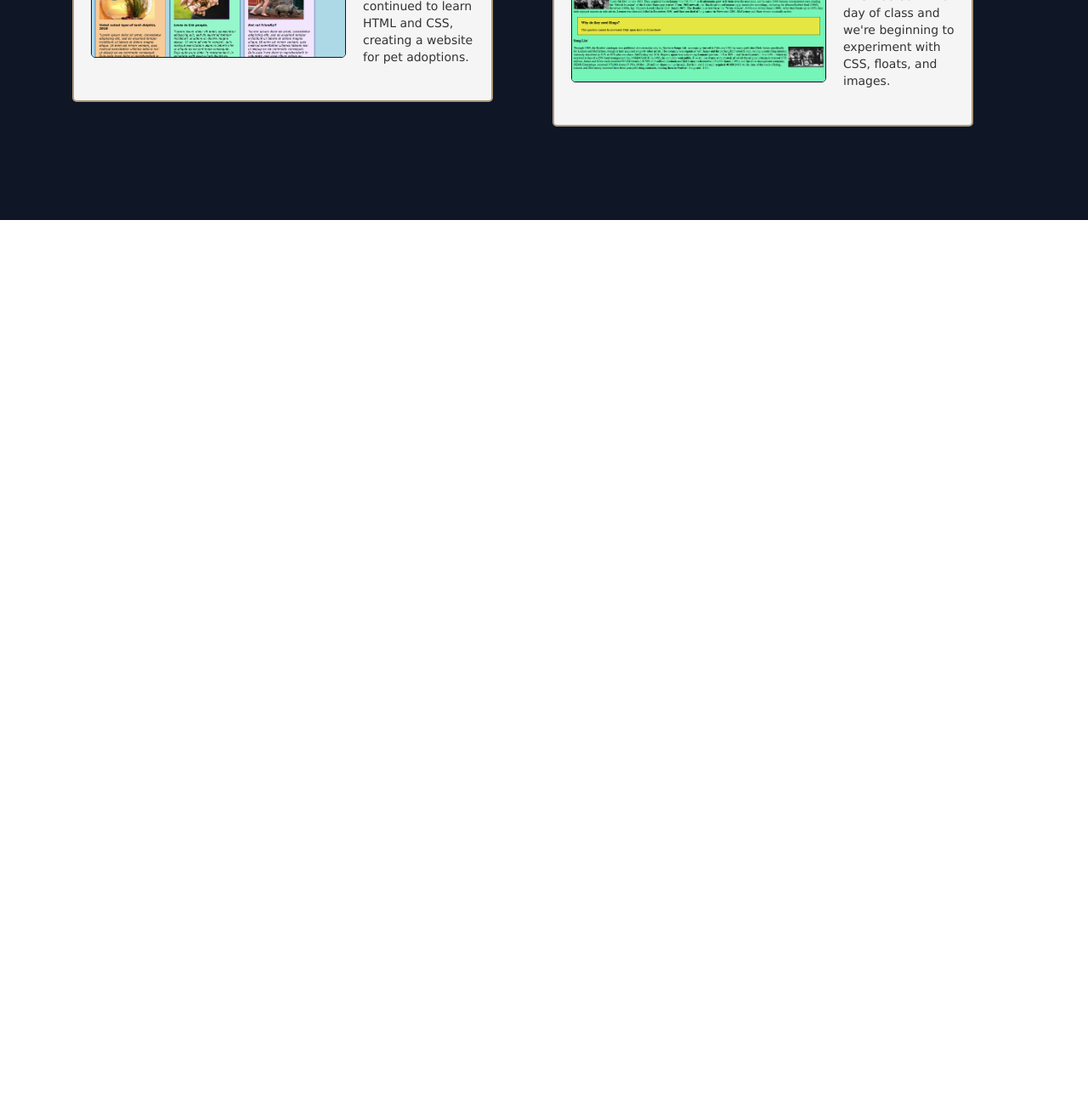
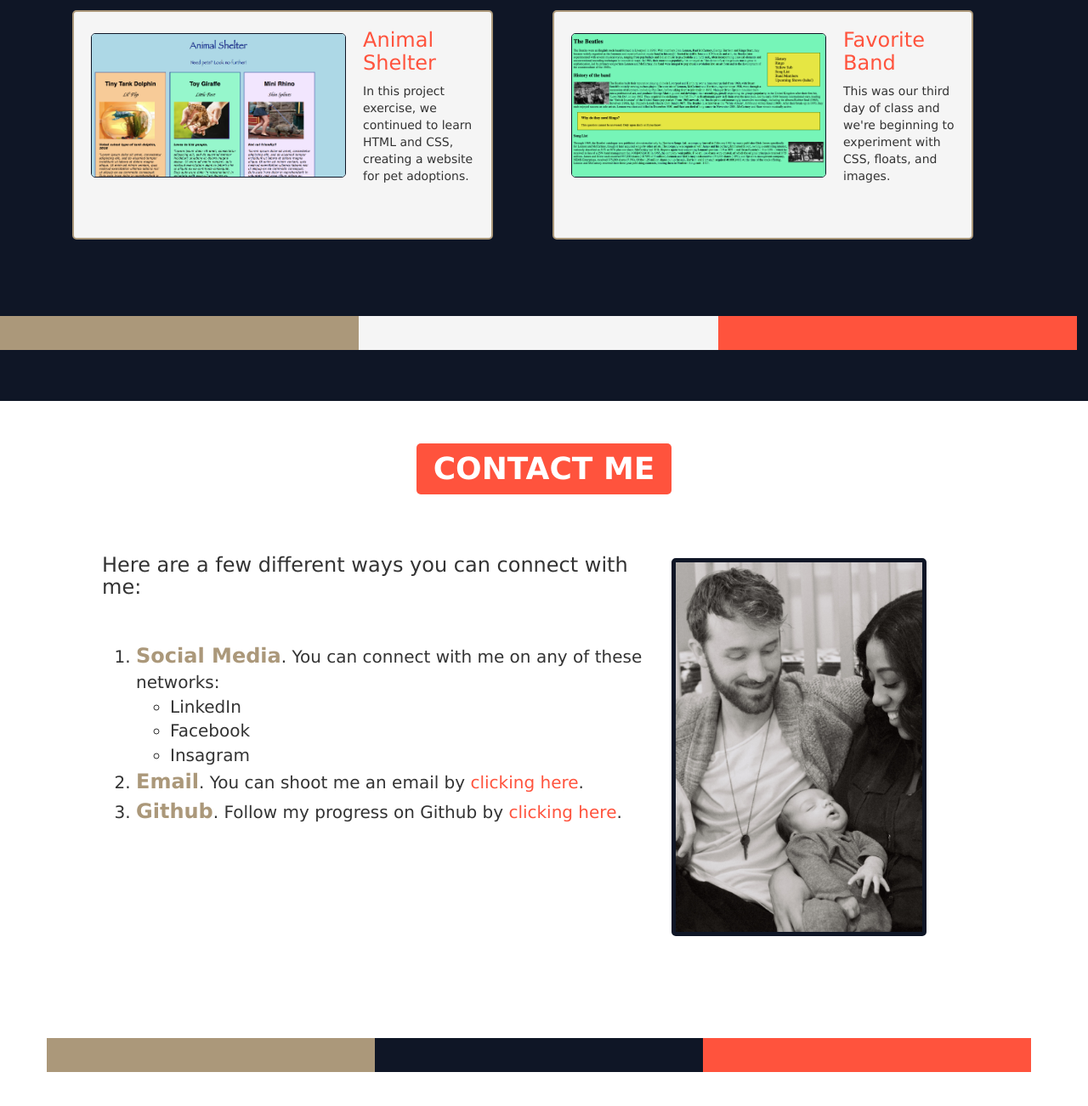
Before and after one commit to ChrisMCrow/portfolio, a plain HTML site: page index.html in a window 1280 px wide. Shown: the part 1342-2644 px from the top of the page at 85% size. Before the commit the page ends 1601 px from the top, so only its background shows below. Drawn offline with nearby package versions, Linux system fonts and the light colour scheme.

Commit message:
add contact me section, additional about me content and formatting

```diff
--- a/css/styles.css
+++ b/css/styles.css
@@ -55,6 +55,15 @@ h1 {
   margin-right: 50px;
   margin-bottom: 50px;
   padding: 20px 50px 20px 50px;
+  overflow: auto;
+}
+
+h4 {
+  width: auto;
+  text-decoration: underline;
+  font-size: 24px;
+  color: #ab987a;
+  font-weight: bold;
 }
 
 #headshot {
@@ -72,16 +81,20 @@ h1 {
   margin-bottom: 40px;
 }
 
-#leftcolor {
+#leather {
   background-color: #ab987a
 }
 
-#centercolor {
+#navy {
   background-color: #0f1626;
 }
 
-#rightcolor {
+#coral {
   background-color: #ff533d;
+}
+
+#eggshell {
+  background-color: #f5f5f5;
 }
 
 #mywork {
@@ -108,9 +121,34 @@ h1 {
 
 .projects {
   overflow: auto;
+  height: 270px;
   background-color: #f5f5f5;
   border: 2px solid #ab987a;
   border-radius: 5px;
   margin: 20px;
   padding-right: 20px;
 }
+
+#contactme h1 {
+  color: #fff;
+  background-color: #ff533d;
+}
+
+#contactme img {
+  float: right;
+  width: 300px;
+  margin: 25px 20px 50px 20px;
+  border: 5px solid #0f1626;
+  border-radius: 5px;
+}
+
+ol {
+  font-size: 20px;
+  margin-top: 50px;
+}
+
+.important {
+  font-size: 24px;
+  color: #ab987a;
+  font-weight: bold;
+}
--- a/index.html
+++ b/index.html
@@ -18,9 +18,9 @@
         </div>
         <div class="col-sm-4">
           <ul class="nav nav-pills">
-            <li role="presentation" class="active"><a href="#">Home</a></li>
-            <li role="presentation"><a href="#">About Me</a></li>
+            <li role="presentation" class="active"><a href="#">About Me</a></li>
             <li role="presentation"><a href="#">My Work</a></li>
+            <li role="presentation"><a href="#">Contact Me</a></li>
           </ul>
         </div>
       </div>
@@ -31,17 +31,22 @@
       <h1><strong>ABOUT ME</strong></h1>
       <div class="content">
         <img src="img/headshot2.jpg" alt="Chris Crow Headshot" id="headshot">
+        <h4>My Field</h4>
         <p>I am currently enrolled in Epicodus Computer Programming Bootcamp and plan to begin work in the technology industry in early 2019. I’m passionate about design, meticulous with detail, always striving toward greater efficiency, and love working with and leading people.</p>
+        <h4>My Background</h4>
         <p>My background and bachelors degree are in music technology. I’ve spent my first ten years of work experience leading and motivating teams of volunteers in religious non-profit organizations, producing records, as well as traveling and performing as a musician and entertainer.</p>
         <p>After ten years, I’m ready to embrace some new challenges and expand my technical abilities beyond music recording and production. I hope to bring my experience in leadership as well as my newfound technical skills to the booming technology industry.</p>
+        <h4>My Interests</h4>
         <p>My wife and I live in the greater Seattle area with our newest addition, Asher Bravery, who was born in January of 2018. We love exploring, traveling, and spending time out doors.</p>
       </div>
+
+      <!--border-->
       <div class="row border">
-        <div class="col-xs-4 box" id="leftcolor">
+        <div class="col-xs-4 box" id="leather">
         </div>
-        <div class="col-xs-4 box" id="centercolor">
+        <div class="col-xs-4 box" id="navy">
         </div>
-        <div class="col-xs-4 box" id="rightcolor">
+        <div class="col-xs-4 box" id="coral">
         </div>
       </div>
     </div>
@@ -78,12 +83,48 @@
               <h3><a href="https://github.com/ChrisMCrow/favorite-band">Favorite Band</a></h3>
               <p>This was our third day of class and we're beginning to experiment with CSS, floats, and images.</p>
             </div>
+          </div>
+        </div>
+      </div>
 
-          </div>
+      <!--border-->
+      <div class="row border">
+        <div class="col-xs-4 box" id="leather">
+        </div>
+        <div class="col-xs-4 box" id="eggshell">
+        </div>
+        <div class="col-xs-4 box" id="coral">
         </div>
       </div>
     </div>
 
+    <!--Contact Me-->
+    <div class="container" id="contactme">
+      <h1><strong>CONTACT ME</strong></h1>
+      <div class="content">
+        <img src="img/family.jpg" alt="My family">
+        <h3> Here are a few different ways you can connect with me:</h3>
+        <ol>
+          <li><span class="important">Social Media</span>. You can connect with me on any of these networks:</li>
+            <ul>
+              <li>LinkedIn</li>
+              <li>Facebook</li>
+              <li>Insagram</li>
+            </ul>
+          <li><span class="important">Email</span>. You can shoot me an email by <a href="mailto:chrismcrow@gmail.com">clicking here</a>.</li>
+          <li><span class="important">Github</span>. Follow my progress on Github by <a href="https://github.com/ChrisMCrow">clicking here</a>.</li>
+        </ol>
+      </div>
+
+      <!--border-->
+      <div class="row border">
+        <div class="col-xs-4 box" id="leather">
+        </div>
+        <div class="col-xs-4 box" id="navy">
+        </div>
+        <div class="col-xs-4 box" id="coral">
+        </div>
+      </div>
+    </div>
   </body>
-
 </html>
```
